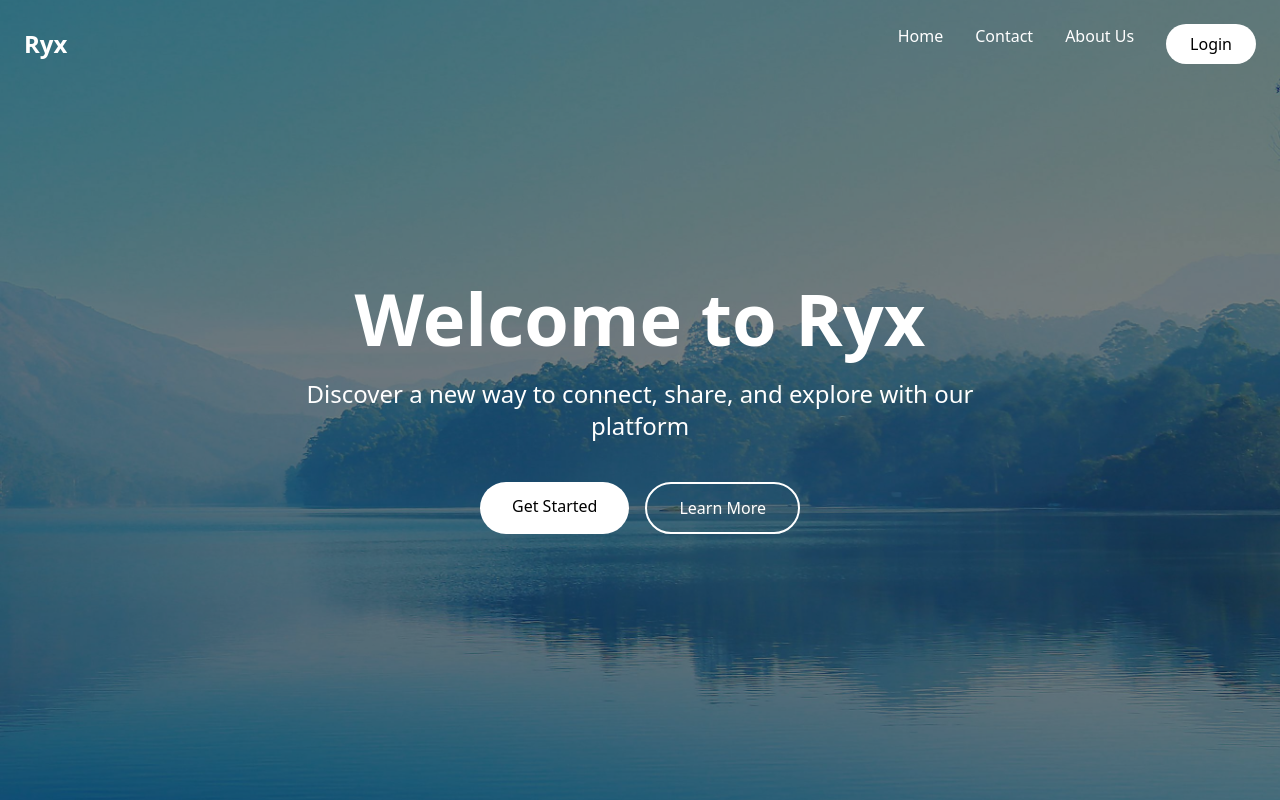
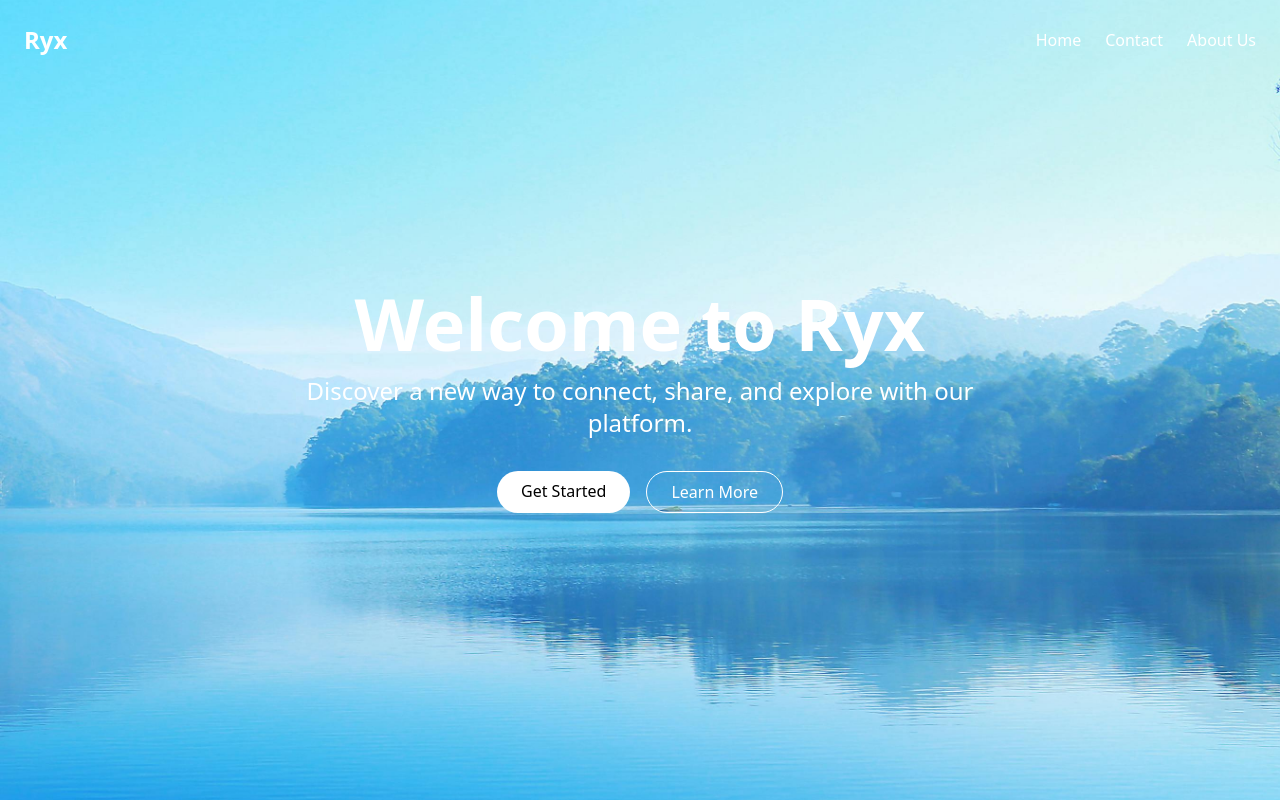
Before and after one commit to ratomidev/tiger-gym-megrine, a Next.js app: page /landing in a window 1280 px wide. Built offline with nearby package versions, Linux system fonts and the light colour scheme.

Commit message:
feat: implement landing page with background carousel, navbar, and hero section

```diff
--- a/app/landing/page.tsx
+++ b/app/landing/page.tsx
@@ -1,106 +1,15 @@
 "use client";
 
-import { useEffect, useState } from "react";
-import Link from "next/link";
-import Image from "next/image";
+import HeroSection from "@/components/hero-section";
+import Navbar from "@/components/navbar";
+import BackgroundCarousel from "@/components/ui/background-carousel";
 
-export default function Page() {
-  const [currentImageIndex, setCurrentImageIndex] = useState(0);
-  const backgroundImages = [
-    "/images/pexels-bertellifotografia-799443.jpg",
-    "/images/pexels-deepu-b-iyer-40465.jpg",
-    "/images/pexels-eberhardgross-1366919.jpg",
-    "/images/pexels-maxandrey-1366630.jpg",
-    "/images/pexels-todd-trapani-488382-1535162.jpg",
-  ];
-  useEffect(() => {
-    const interval = setInterval(() => {
-      setCurrentImageIndex(
-        (prevIndex) => (prevIndex + 1) % backgroundImages.length
-      );
-    }, 3000);
-
-    return () => clearInterval(interval);
-  }, [backgroundImages.length]);
-
+export default function HomePage() {
   return (
-    <div className="relative min-h-screen overflow-hidden">
-      {/* Background Images */}
-      <div className="absolute inset-0 z-0">
-        {backgroundImages.map((image, index) => (
-          <div
-            key={index}
-            className={`absolute inset-0 transition-opacity duration-1000 ${
-              currentImageIndex === index ? "opacity-100" : "opacity-0"
-            }`}
-          >
-            <Image
-              src={image}
-              alt={`Background ${index + 1}`}
-              fill
-              priority={index === 0}
-              style={{ objectFit: "cover" }}
-            />
-          </div>
-        ))}
-        <div className="absolute inset-0 bg-black/50 z-10"></div>
-      </div>
-
-      {/* Navigation Bar */}
-      <nav className="relative z-20 w-full p-6 flex justify-between items-center">
-        <div className="text-white text-2xl font-bold">Ryx</div>
-        <div className="flex space-x-8">
-          <NavLink href="/">Home</NavLink>
-          <NavLink href="/contact">Contact</NavLink>
-          <NavLink href="/about">About Us</NavLink>
-          <Link
-            href="/auth/login"
-            className="px-6 py-2 bg-white text-black rounded-full font-medium hover:bg-gray-200 transition"
-          >
-            Login
-          </Link>
-        </div>
-      </nav>
-
-      {/* Main Content */}
-      <main className="relative z-20 flex flex-col items-center justify-center min-h-[80vh] text-white text-center px-6">
-        <h1 className="text-5xl md:text-7xl font-bold mb-6">Welcome to Ryx</h1>
-        <p className="text-xl md:text-2xl mb-10 max-w-3xl">
-          Discover a new way to connect, share, and explore with our platform
-        </p>
-        <div className="flex space-x-4">
-          <Link
-            href="/auth/signup"
-            className="px-8 py-3 bg-white text-black rounded-full font-medium hover:bg-gray-200 transition"
-          >
-            Get Started
-          </Link>
-          <Link
-            href="/about"
-            className="px-8 py-3 border-2 border-white text-white rounded-full font-medium hover:bg-white/10 transition"
-          >
-            Learn More
-          </Link>
-        </div>
-      </main>
+    <div className="relative min-h-screen">
+      <BackgroundCarousel />
+      <Navbar />
+      <HeroSection />
     </div>
   );
 }
-
-// Navigation Link Component
-function NavLink({
-  href,
-  children,
-}: {
-  href: string;
-  children: React.ReactNode;
-}) {
-  return (
-    <Link
-      href={href}
-      className="text-white font-medium hover:text-gray-300 transition"
-    >
-      {children}
-    </Link>
-  );
-}
--- /dev/null
+++ b/components/hero-section.tsx
@@ -0,0 +1,32 @@
+import Link from "next/link";
+
+export default function HeroSection() {
+  return (
+    <>
+      {/* Hero Content */}
+      <main
+        className="relative z-10 flex flex-col items-center justify-center text-center text-white px-6"
+        style={{ minHeight: "80vh" }}
+      >
+        <h1 className="text-5xl md:text-7xl font-bold mb-4">Welcome to Ryx</h1>
+        <p className="text-lg md:text-2xl mb-8 max-w-2xl">
+          Discover a new way to connect, share, and explore with our platform.
+        </p>
+        <div className="flex space-x-4">
+          <Link
+            href="/auth/signup"
+            className="px-6 py-2 bg-white text-black rounded-full"
+          >
+            Get Started
+          </Link>
+          <Link
+            href="/about"
+            className="px-6 py-2 border border-white rounded-full"
+          >
+            Learn More
+          </Link>
+        </div>
+      </main>
+    </>
+  );
+}
--- /dev/null
+++ b/components/mobile-menu.tsx
@@ -0,0 +1,48 @@
+"use client";
+
+import { useRef, useEffect } from "react";
+
+interface MobileMenuProps {
+  open: boolean;
+  onToggle: () => void;
+  onNavigate: (href: string) => void;
+  links: { label: string; href: string }[];
+}
+
+export default function MobileMenu({
+  open,
+  onToggle,
+  onNavigate,
+  links,
+}: MobileMenuProps) {
+  const ref = useRef<HTMLDivElement>(null);
+
+  useEffect(() => {
+    const handleClick = (e: MouseEvent) => {
+      if (ref.current && !ref.current.contains(e.target as Node)) {
+        onToggle();
+      }
+    };
+    if (open) document.addEventListener("mousedown", handleClick);
+    return () => document.removeEventListener("mousedown", handleClick);
+  }, [open, onToggle]);
+
+  if (!open) return null;
+
+  return (
+    <div
+      ref={ref}
+      className="absolute top-16 right-6 w-56 bg-black/80 backdrop-blur-sm rounded-lg shadow-lg border border-gray-600 z-50 overflow-hidden"
+    >
+      {links.map(({ href, label }) => (
+        <button
+          key={href}
+          onClick={() => onNavigate(href)}
+          className="block w-full text-white text-left px-4 py-3 hover:bg-white/20 transition"
+        >
+          {label}
+        </button>
+      ))}
+    </div>
+  );
+}
--- /dev/null
+++ b/components/navbar.tsx
@@ -0,0 +1,51 @@
+"use client";
+
+import { useState } from "react";
+import Link from "next/link";
+import { useRouter } from "next/navigation";
+import { useMediaQuery } from "@/hooks/use-media-query";
+import MobileMenu from "./mobile-menu";
+
+const LINKS = [
+  { label: "Home", href: "/" },
+  { label: "Contact", href: "/contact" },
+  { label: "About Us", href: "/about" },
+];
+
+export default function Navbar() {
+  const [open, setOpen] = useState(false);
+  const isMobile = useMediaQuery("(max-width: 767px)");
+  const router = useRouter();
+
+  const handleNavigate = (href: string) => {
+    setOpen(false);
+    router.push(href);
+  };
+
+  return (
+    <nav className="relative z-10 flex items-center justify-between p-6 bg-transparent">
+      <div className="text-white text-2xl font-bold">Ryx</div>
+
+      {isMobile ? (
+        <MobileMenu
+          open={open}
+          onToggle={() => setOpen((o) => !o)}
+          links={LINKS}
+          onNavigate={handleNavigate}
+        />
+      ) : (
+        <div className="flex space-x-6">
+          {LINKS.map(({ href, label }) => (
+            <Link
+              key={href}
+              href={href}
+              className="text-white hover:text-gray-300 transition"
+            >
+              {label}
+            </Link>
+          ))}
+        </div>
+      )}
+    </nav>
+  );
+}
--- /dev/null
+++ b/components/ui/background-carousel.tsx
@@ -0,0 +1,41 @@
+import { useEffect, useState } from "react";
+import Image from "next/image";
+
+const IMAGES = [
+  "/images/pexels-bertellifotografia-799443.jpg",
+  "/images/pexels-deepu-b-iyer-40465.jpg",
+  "/images/pexels-eberhardgross-1366919.jpg",
+  "/images/pexels-maxandrey-1366630.jpg",
+  "/images/pexels-todd-trapani-488382-1535162.jpg",
+];
+export default function BackgroundCarousel() {
+  const [index, setIndex] = useState(0);
+
+  useEffect(() => {
+    const timer = setInterval(() => {
+      setIndex((prev) => (prev + 1) % IMAGES.length);
+    }, 3000);
+    return () => clearInterval(timer);
+  }, []);
+
+  return (
+    <div className="absolute inset-0">
+      {IMAGES.map((src, i) => (
+        <div
+          key={i}
+          className={`absolute inset-0 transition-opacity duration-1000 ${
+            index === i ? "opacity-100" : "opacity-0"
+          }`}
+        >
+          <Image
+            src={src}
+            alt={`Slide ${i + 1}`}
+            fill
+            style={{ objectFit: "cover" }}
+          />
+        </div>
+      ))}
+      <div className="absolute inset-0 bg-overlay" />
+    </div>
+  );
+}
```
